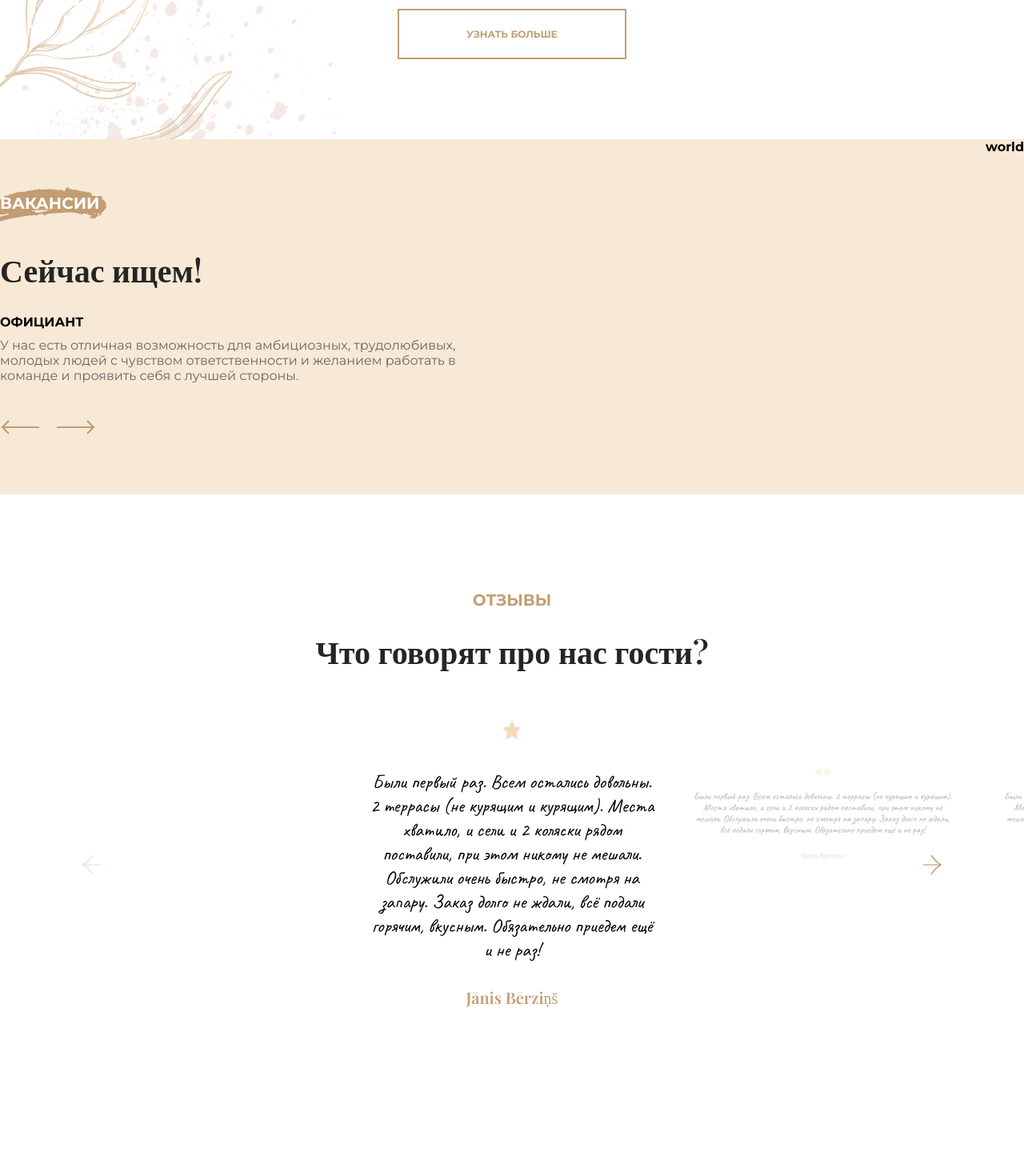
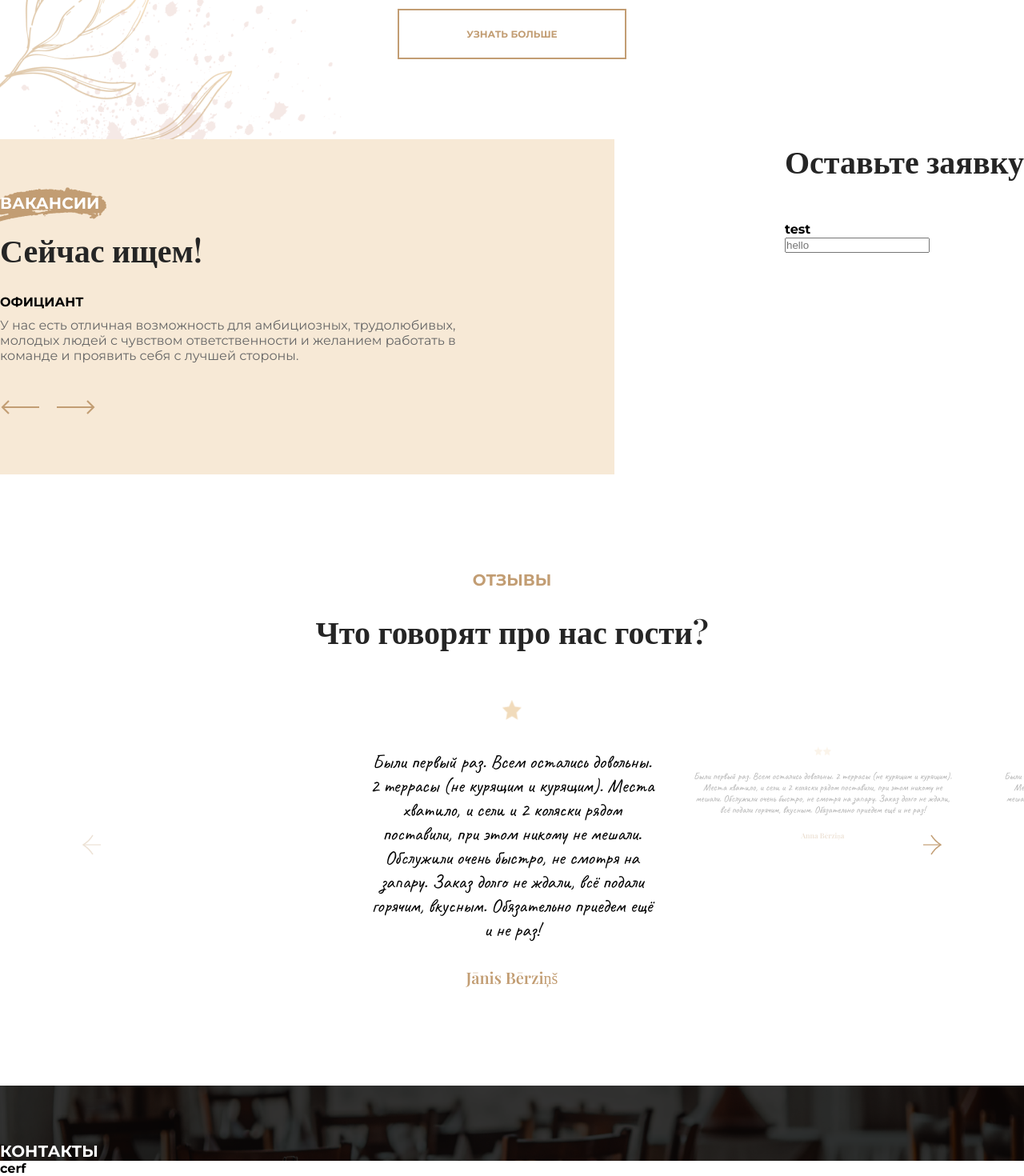
Before and after one commit to poetryspreader/poetryspreader.github.io, a Vue app: page / in a window 1280 px wide. Shown: the part 3258-4728 px from the top of the page at 80% size. Before the commit the page ends 4640 px from the top, so only its background shows below. Built offline with nearby package versions, Linux system fonts and the light colour scheme.

Commit message:
footer upd

```diff
--- a/src/App.vue
+++ b/src/App.vue
@@ -5,6 +5,7 @@
   <BanquetChoice />
   <WorkAtUs />
   <FeedBack />
+  <Footer />
 </template>
 <script>
 import Promo from './components/sections/PromoMain.vue';
@@ -13,10 +14,11 @@ import AboutUs from './components/sections/AboutUs.vue';
 import BanquetChoice from './components/sections/BanquetChoice.vue';
 import WorkAtUs from './components/sections/VacancyAtUs.vue';
 import FeedBack from './components/sections/FeedBack.vue';
+import Footer from './components/sections/FooterMain.vue';
 
 export default {
   components: {
-    Promo, MenuRecommendations, AboutUs, BanquetChoice, WorkAtUs, FeedBack
+    Promo, MenuRecommendations, AboutUs, BanquetChoice, WorkAtUs, FeedBack, Footer
   }
 }
 </script>
--- /dev/null
+++ b/src/components/InputField.vue
@@ -0,0 +1,24 @@
+<template>
+  <div class="input-field">
+    <div class="input-field__label">
+      {{ label }}
+    </div>
+    <input
+      v-if="inputType === 'text' || inputType === 'email'"
+      :type="inputType"
+      @input="$emit('input', $event.target.value)"
+      :placeholder="placeholder"
+    >
+  </div>
+</template>
+<script>
+export default {
+  props: {
+    label: String,
+    value: String,
+    inputType: String,
+    placeholder: String,
+    selectOptions: Array
+  }
+};
+</script>
--- a/src/components/VacancyForm.vue
+++ b/src/components/VacancyForm.vue
@@ -1,3 +1,28 @@
 <template>
-  <div>world</div>
+  <div class="vacancy-form">
+    <div class="main-title">
+      {{ title }}
+    </div>
+    <InputField label="test" input-type="text" placeholder="hello"/>
+  </div>
 </template>
+<script>
+import InputField from "@/components/InputField.vue";
+export default {
+  components: {
+    InputField
+  },
+  data() {
+    return {
+      title: 'Оставьте заявку'
+    }
+  }
+}
+</script>
+<style lang="scss">
+.vacancy-form {
+  .main-title {
+    margin: 0 0 50px 0;
+  }
+}
+</style>
--- /dev/null
+++ b/src/components/sections/FooterMain.vue
@@ -0,0 +1,35 @@
+<template>
+  <div class="footer">
+    <div class="container">
+      <div class="main-category">
+        {{ contactsLabel }}
+      </div>
+      <div class="footer__contact-list">
+
+      </div>
+    </div>
+  </div>
+  <div class="copyright">
+    <div class="container">
+      cerf
+    </div>
+  </div>
+</template>
+<script>
+export default {
+  data() {
+    return {
+      contactsLabel: 'Контакты'
+    }
+  }
+}
+</script>
+<style lang="scss">
+.footer {
+  background: url('../../assets/images/footer.png') no-repeat 100%/cover;
+  .main-category {
+    margin: 70px 0 0 0;
+    color: var(--main-color-white);
+  }
+}
+</style>
--- a/src/components/sections/VacancyAtUs.vue
+++ b/src/components/sections/VacancyAtUs.vue
@@ -19,7 +19,20 @@ export default {
 </script>
 <style lang="scss">
 .work-at-us {
-  background-color: var(--main-background-color-beige);
+  position: relative;
+  .main-title {
+    margin-top: 0;
+  }
+  &::before {
+    content: "";
+    position: absolute;
+    top: 0;
+    left: 0;
+    width: 60%;
+    height: 100%;
+    background-color: var(--main-background-color-beige);
+    z-index: -1;
+  }
   &__wrapper {
     display: flex;
     justify-content: space-between;
```
